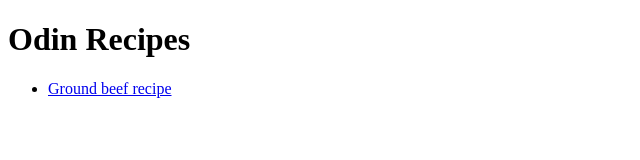
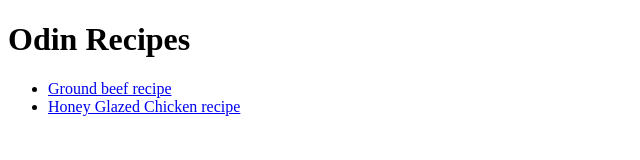
Before and after one commit to theOdinProject-deb/recipes, a plain HTML site: page index.html in a window 1280 px wide. Shown: the whole page, without its empty margins (0-640 px from the left). Drawn offline with Linux system fonts and the light colour scheme.

Commit message:
Added glazed chicken link in home page

```diff
--- a/index.html
+++ b/index.html
@@ -10,6 +10,7 @@
     <h1>Odin Recipes</h1>
     <ul>
         <li> <a href="recipe-list/ground-beef.html">Ground beef recipe</a></li>
+        <li><a href="recipe-list/glazed-chicken.html">Honey Glazed Chicken recipe</a></li>
     </ul>
 </body>
 </html>
```
